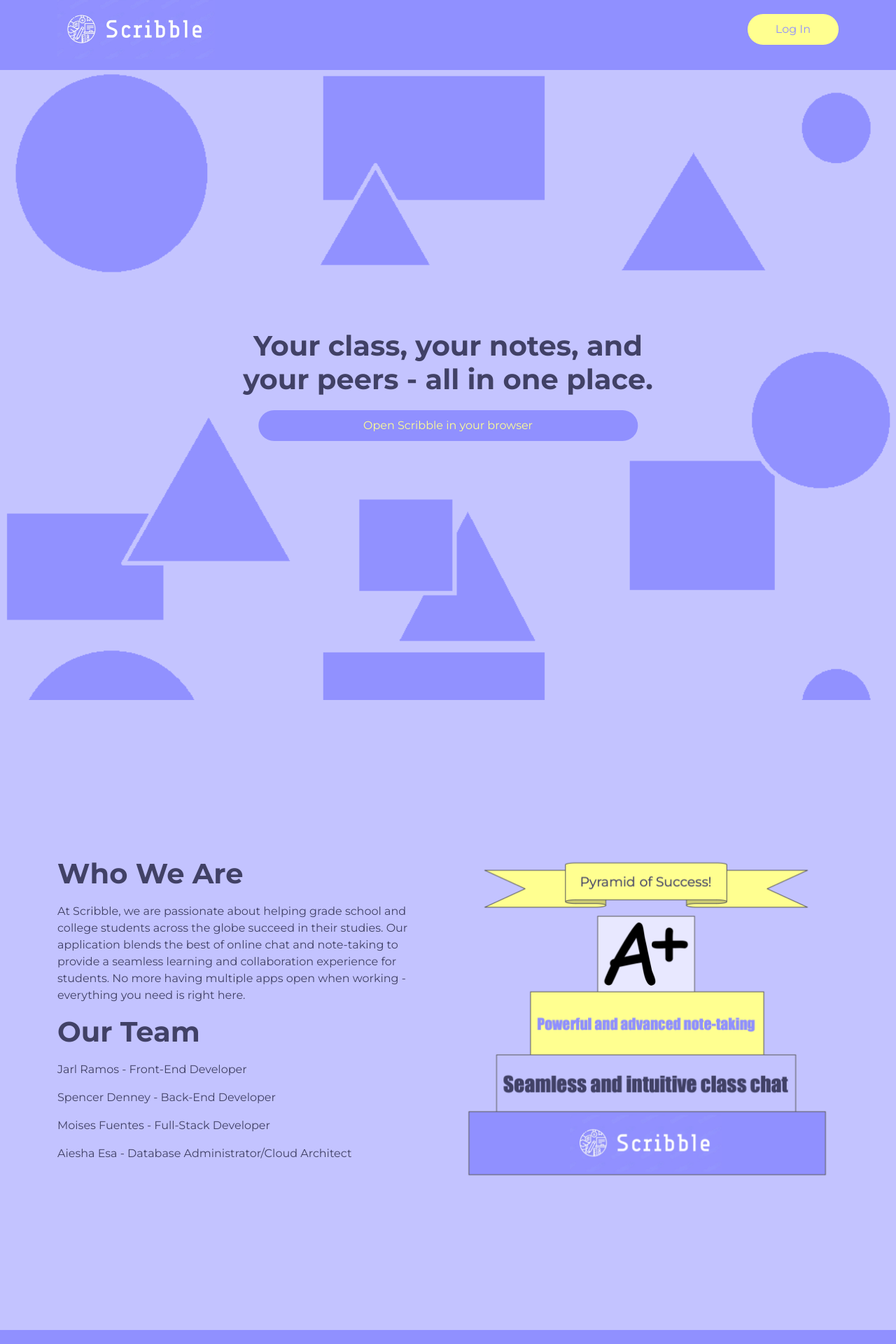
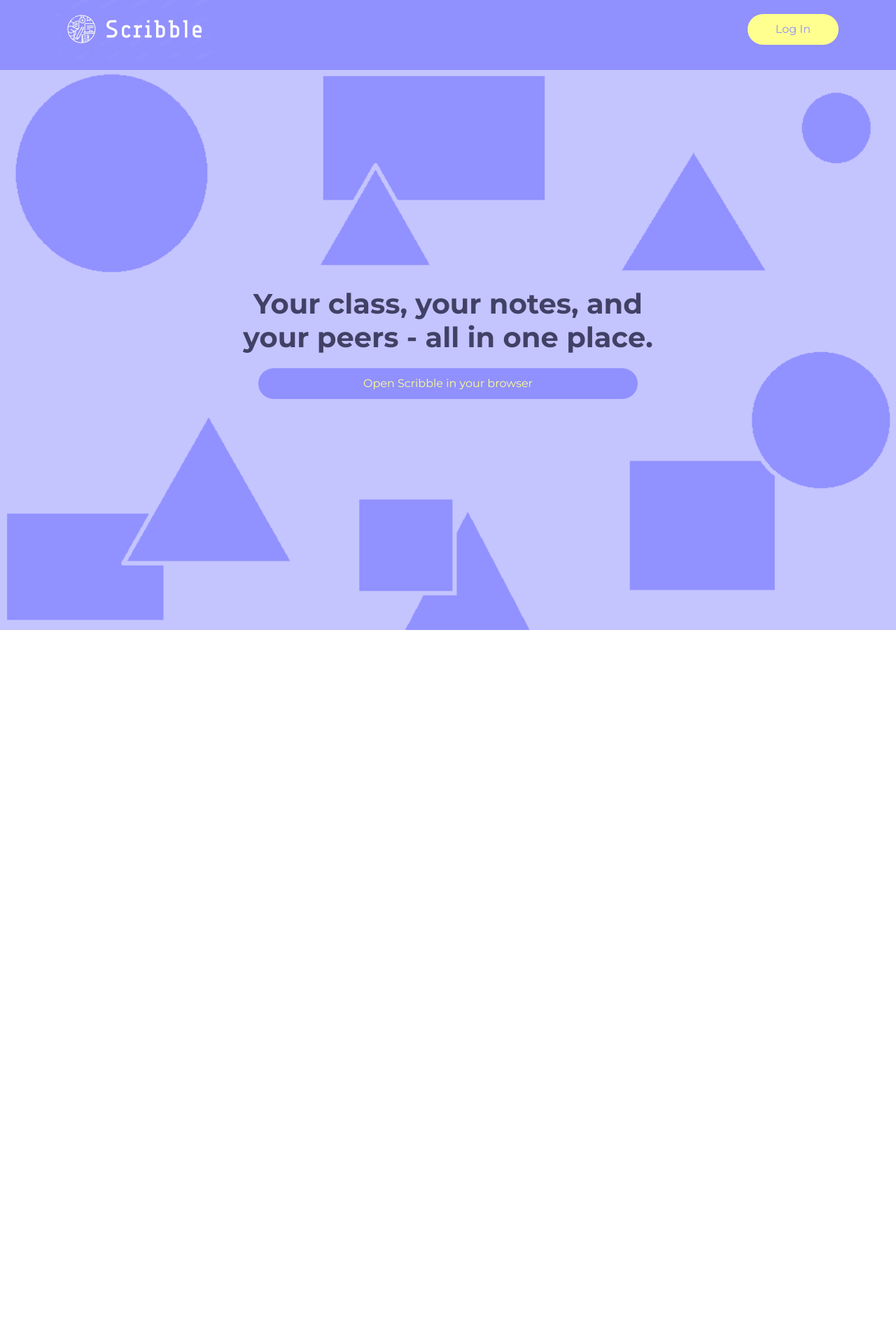
Before and after one commit to GHGFaber/ScribbleStudent, a React (Vite) app in the folder Frontend/: page / in a window 1280 px wide. Shown: the top 1920 px of the page at 70% size. After the commit the page ends 900 px from the top, so only its background shows below. Built offline with nearby package versions, Linux system fonts and the light colour scheme.

Commit message:
adding smoother scrolling and fixed dimensions

```diff
--- a/Frontend/src/App.css
+++ b/Frontend/src/App.css
@@ -44,9 +44,12 @@
 .main-home {
   background-image: url("images/scrib_bkg.png");
   background-size: 100%;
+  display: flex;
   width: 100%;
-  height: 900px;
+  height: 100vh;
   text-align: center;
+  justify-content: center;
+  align-items: center;
 }
 
 .main-login {
@@ -85,13 +88,16 @@
   border-radius: 30px;
 }
 
-#uname-text, #ps-text {
+#uname-text,
+#ps-text {
   text-align: left;
   margin-bottom: 0px;
   padding: 0px 0px 0px 0px;
 }
 
-#uname-create-text, #ps-create-text, #ps-confirm-text {
+#uname-create-text,
+#ps-create-text,
+#ps-confirm-text {
   text-align: left;
   margin-bottom: 0px;
   padding: 0px 0px 0px 0px;
@@ -99,14 +105,6 @@
 
 .cr-in {
   width: 100%;
-}
-
-.center {
-  top: 70%;
-  left: 50%;
-  margin: auto;
-  position: absolute;
-  transform: translate(-50%, -50%);
 }
 
 .center-2 {
@@ -139,24 +137,24 @@
 .home-1 {
   background-color: #c3c3ff;
   background-size: 100%;
-  width: 100%;
-  height: 900px;
+  width: 100vw;
+  height: 100vh;
 }
 .home-2 {
   background-color: #9090ff;
   background-size: 100%;
-  width: 100%;
-  height: 900px;
+  width: 100vw;
+  height: 100vh;
 }
 .home-3 {
   background-color: #c3c3ff;
   background-size: 100%;
-  width: 100%;
-  height: 900px;
+  width: 100vw;
+  height: 100vh;
 }
 
-
-.disp-left-1, .disp-right-3 {
+.disp-left-1,
+.disp-right-3 {
   color: #414166;
 }
 
@@ -189,18 +187,35 @@
   max-height: 100%;
 }
 
-#c-ex, #n-ex {
+#c-ex,
+#n-ex {
   max-width: 100%;
   max-height: 100%;
 }
 
-body, .App {
+body,
+.App {
   color: #414166;
   background-color: #c3c3ff;
   font-family: "Montserrat", sans-serif;
+  /* scroll-snap-type: y mandatory;
+  scroll-snap-align: start; */
 }
 
-.column1, .column3 {
+.home-container {
+  height: 100vh;
+  overflow-y: scroll; /* Add this line to enable scrolling */
+  scroll-snap-type: y mandatory;
+  scroll-snap-align: start;
+}
+
+.home-container > * {
+  scroll-snap-align: start;
+  scroll-snap-stop: always;
+}
+
+.column1,
+.column3 {
   width: 100%;
   height: 800px;
   background-size: 100%;
@@ -307,7 +322,6 @@ body, .App {
   padding-right: 0px;
 }
 
-
 #txt {
   width: 100%;
   -webkit-box-sizing: border-box;
@@ -344,7 +358,8 @@ body, .App {
   padding-right: 0px !important;
 }
 
-.err-msg-1, .err-msg-2 {
+.err-msg-1,
+.err-msg-2 {
   color: #ff0000;
   display: none;
 }
@@ -425,7 +440,8 @@ body, .App {
   border: none;
 }
 
-.active-users, .inactive-users {
+.active-users,
+.inactive-users {
   list-style: none;
   padding-left: 0px;
   padding-top: 20px;
@@ -482,3 +498,20 @@ body, .App {
 .the-link:active {
   text-decoration: none;
 }
+
+body::-webkit-scrollbar {
+  display: none;
+}
+
+.home-container::-webkit-scrollbar {
+  display: none;
+}
+
+.return-top {
+  align-items: right;
+  padding: 10px 40px 10px 40px;
+  color: #9090ff;
+  background-color: #ffff90;
+  border: none;
+  border-radius: 30px;
+}
--- a/Frontend/src/pages/Home.jsx
+++ b/Frontend/src/pages/Home.jsx
@@ -2,15 +2,19 @@ import logo_transformed from "../images/logoscribble-transformed.png";
 import pyramid from "../images/scrib_pyramid.png";
 import chat_ex from "../images/chat_ex.png";
 import note_ex from "../images/notes_ex.png";
-import {Link} from "react-router-dom";
+import { Link } from "react-router-dom";
 function Home() {
   return (
     <>
-           <nav className="purple-nav">
+      <nav id="top" className="purple-nav">
         <div className="container">
           <div className="row h-100">
             <div className="col-6 nav-left my-auto">
-                        <img className="logo" src={logo_transformed} alt="scribble logo"/>
+              <img
+                className="logo"
+                src={logo_transformed}
+                alt="scribble logo"
+              />
             </div>
             <div className="col-6 nav-right my-auto">
               <Link to="/login-page">
@@ -20,11 +24,14 @@ function Home() {
           </div>
         </div>
       </nav>
+      <div className="home-container">
         <div className="main-home">
-                <div className="center intro">
+          <div className="intro">
             <h1>Your class, your notes, and</h1>
             <h1>your peers - all in one place.</h1>
-                    <button className="dark-button">Open Scribble in your browser</button>
+            <button className="dark-button">
+              Open Scribble in your browser
+            </button>
           </div>
         </div>
         <div className="home-1">
@@ -32,11 +39,13 @@ function Home() {
             <div className="row h-100">
               <div className="col-6 disp-left-1 .text-center my-auto">
                 <h1>Who We Are</h1>
-                            <p>At Scribble, we are passionate about helping grade school
-                            and college students across the globe succeed in their studies.
-                            Our application blends the best of online chat and note-taking to provide a
-                            seamless learning and collaboration experience for students.
-                            No more having multiple apps open when working - everything you need is right here.
+                <p>
+                  At Scribble, we are passionate about helping grade school and
+                  college students across the globe succeed in their studies.
+                  Our application blends the best of online chat and note-taking
+                  to provide a seamless learning and collaboration experience
+                  for students. No more having multiple apps open when working -
+                  everything you need is right here.
                 </p>
                 <h1>Our Team</h1>
                 <p>Jarl Ramos - Front-End Developer</p>
@@ -45,7 +54,7 @@ function Home() {
                 <p>Aiesha Esa - Database Administrator/Cloud Architect</p>
               </div>
               <div className="col-6 disp-right-1 my-auto">
-                            <img id="pyr" src={pyramid} alt="Scribble Pyramid Of Success"/>
+                <img id="pyr" src={pyramid} alt="Scribble Pyramid Of Success" />
               </div>
             </div>
           </div>
@@ -55,12 +64,14 @@ function Home() {
             <div className="row h-100">
               <div className="col-6 disp-left-2 .text-center my-auto">
                 <h1>Connect to your class with class.</h1>
-                            <p>Scribble contains a chat room for every class you're taking,
+                <p>
+                  Scribble contains a chat room for every class you're taking,
                   where you can touch base with your peers on anything from last
-                            week's midterm to upcoming projects.</p>
+                  week's midterm to upcoming projects.
+                </p>
               </div>
               <div className="col-6 disp-right-2 my-auto">
-                            <img id="c-ex" src={chat_ex} alt="Scribble Chat"/>
+                <img id="c-ex" src={chat_ex} alt="Scribble Chat" />
               </div>
             </div>
           </div>
@@ -69,12 +80,18 @@ function Home() {
           <div className="container the-container">
             <div className="row h-100">
               <div className="col-6 disp-left-3 my-auto">
-                            <img id="n-ex" src={note_ex} alt="Scribble Notes"/>
+                <img id="n-ex" src={note_ex} alt="Scribble Notes" />
               </div>
               <div className="col-6 disp-right-3 .text-center my-auto">
                 <h1>Catch up with ease.</h1>
-                            <p>Upload and create notes for your classes so you will never miss a
-                            beat when studying.</p>
+                <p>
+                  Upload and create notes for your classes so you will never
+                  miss a beat when studying.
+                </p>
+              </div>
+              <a href="#top">
+                <button className="return-top">Return to Top</button>
+              </a>
             </div>
           </div>
         </div>
```
Lines whose indentation alone changed are shown as unchanged.
